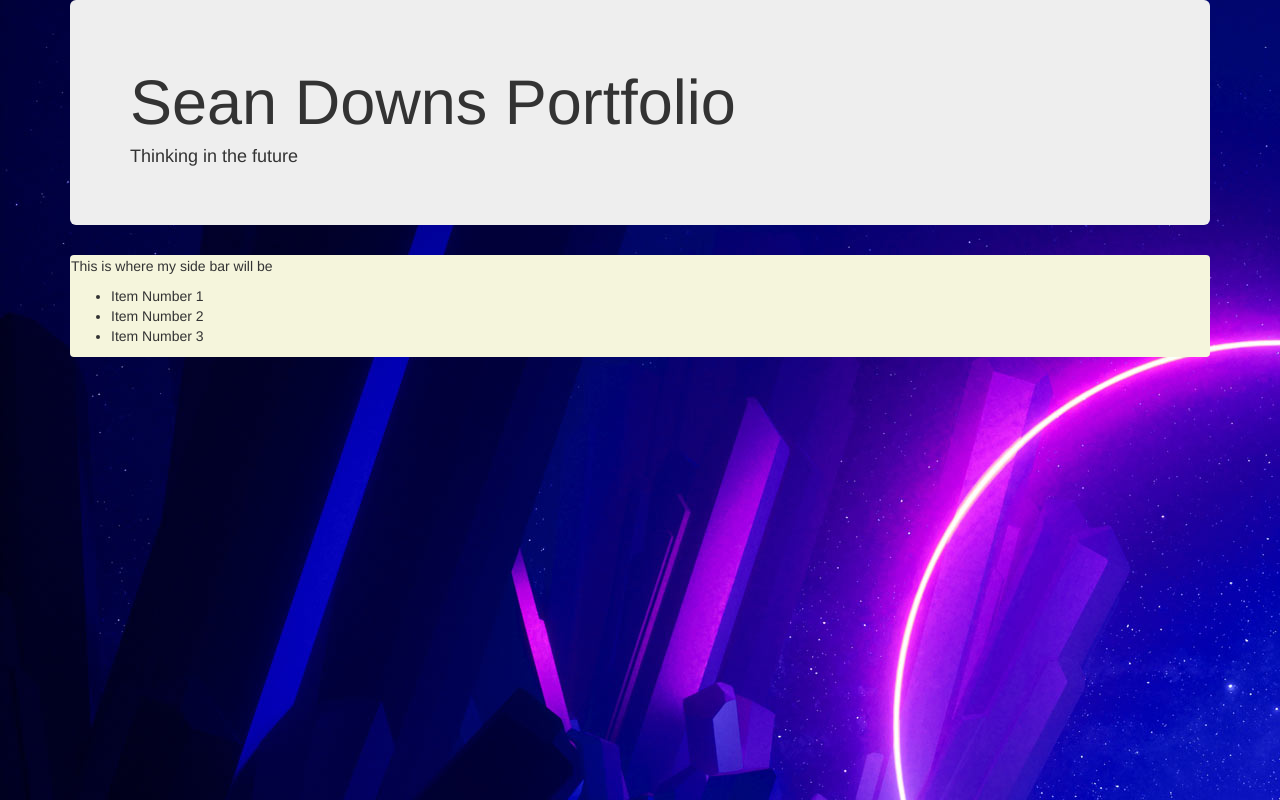
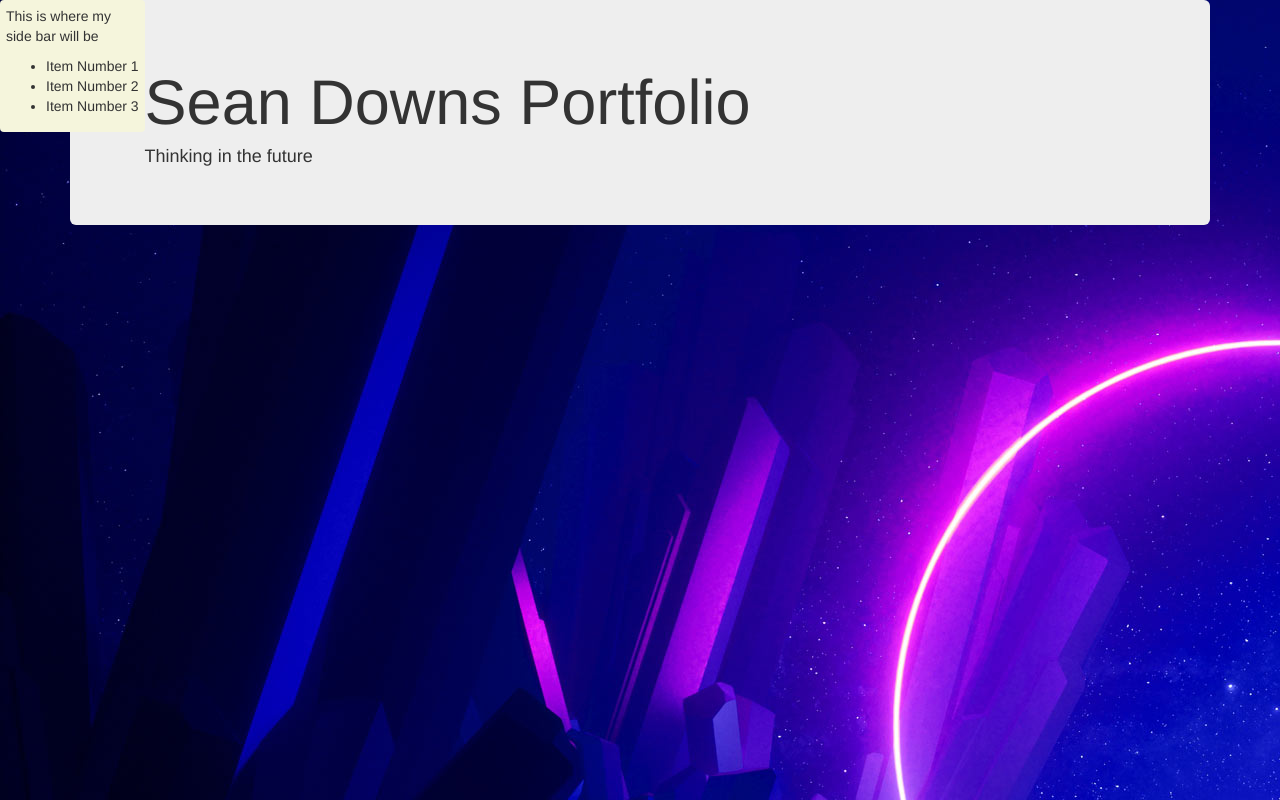
Before and after one commit to SPdowns/Spdowns-Portfolio, a plain HTML site: page index.html in a window 1280 px wide. Drawn offline with Linux system fonts and the light colour scheme.

Commit message:
change navbar position. add properties to styles

```diff
--- a/css/styles.css
+++ b/css/styles.css
@@ -1,8 +1,11 @@
+.navbar {
+  padding: 5px;
+  background-color: beige;
+  float: left;
+}
+
 body {
   background-image: url("../img/bgimg1.jpg");
+  background-repeat: no-repeat;
   background-color: #cccccc;
 }
-
-.navbar {
-  background-color: beige;
-}
--- a/index.html
+++ b/index.html
@@ -8,20 +8,19 @@
     <title>Portfolio</title>
   </head>
   <body>
+    <div class="navbar">
+      <p>This is where my <br>side bar will be</p>
+      <ul>
+        <li>Item Number 1</li>
+        <li>Item Number 2</li>
+        <li>Item Number 3</li>
+      </ul>
+    </div>
     <div class="container">
       <div class="jumbotron">
         <h1>Sean Downs Portfolio</h1>
         <h4>Thinking in the future</h4>
       </div>
-      <div class="navbar">
-        <p>This is where my side bar will be</p>
-        <ul>
-          <li>Item Number 1</li>
-          <li>Item Number 2</li>
-          <li>Item Number 3</li>
-        </ul>
-        <div
-      </div>
     </div>
   </body>
 </html>
```
